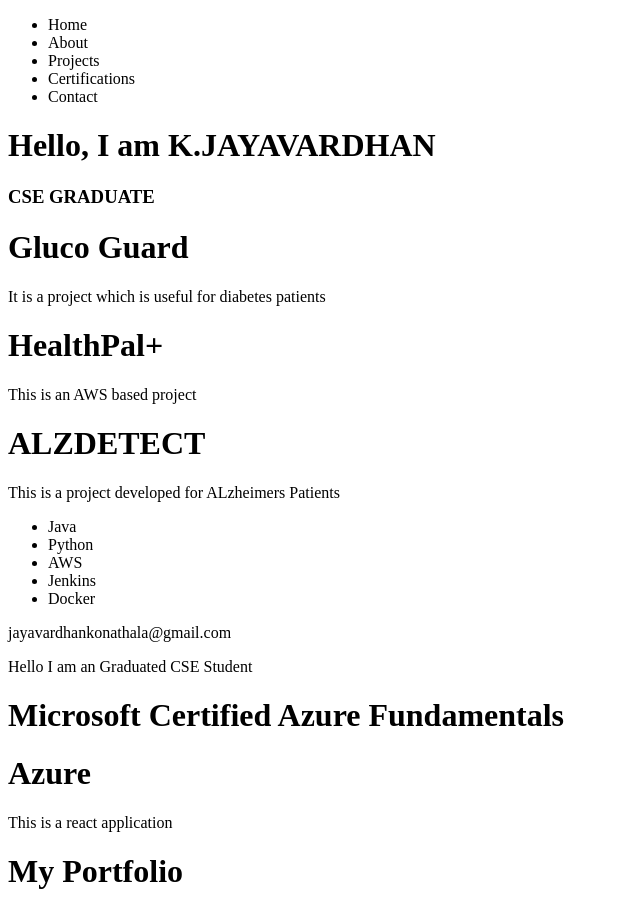
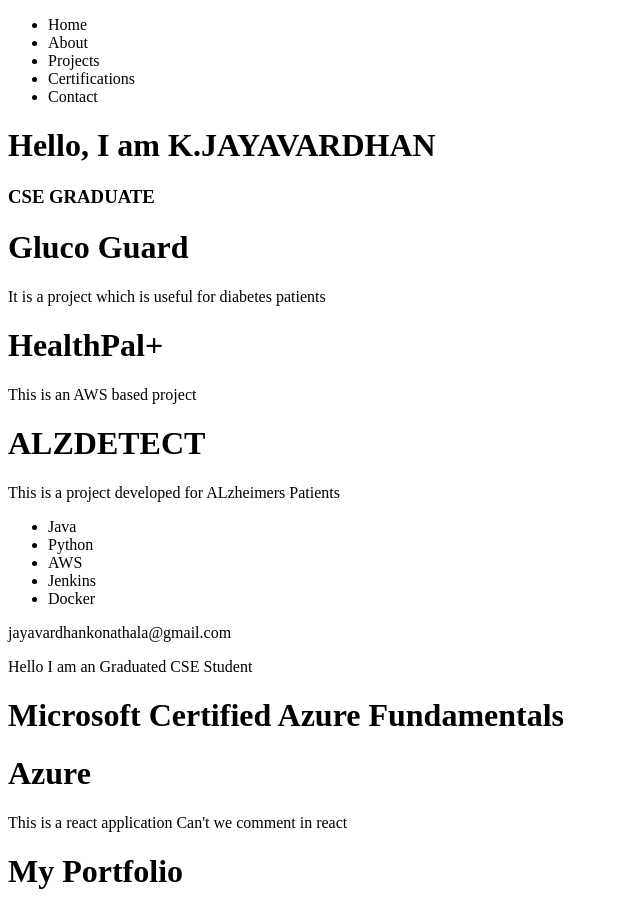
Before and after one commit to Jayavardhan56/My-Portfolio, a React app in the folder portfolio/: page / in a window 1280 px wide. Shown: the whole page, without its empty margins (0-640 px from the left). Built offline with nearby package versions, Linux system fonts and the light colour scheme; the HTML template or start-up script is replaced by a standard one.

Commit message:
Update Certifications.jsx

```diff
--- a/portfolio/src/components/Certifications.jsx
+++ b/portfolio/src/components/Certifications.jsx
@@ -4,6 +4,7 @@ export default function Certifications(){
         <h1>Microsoft Certified Azure Fundamentals</h1>
 <h1>Azure</h1>
 This is a react application
+Can't we comment in react
         </>
     )
 }
```
